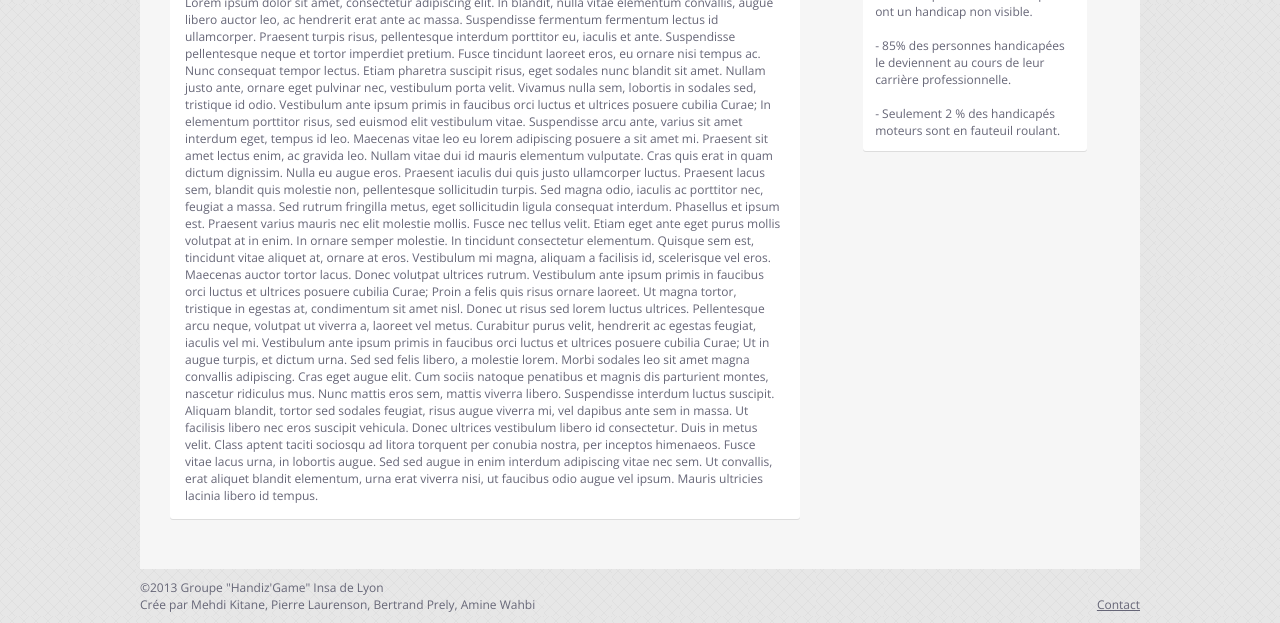
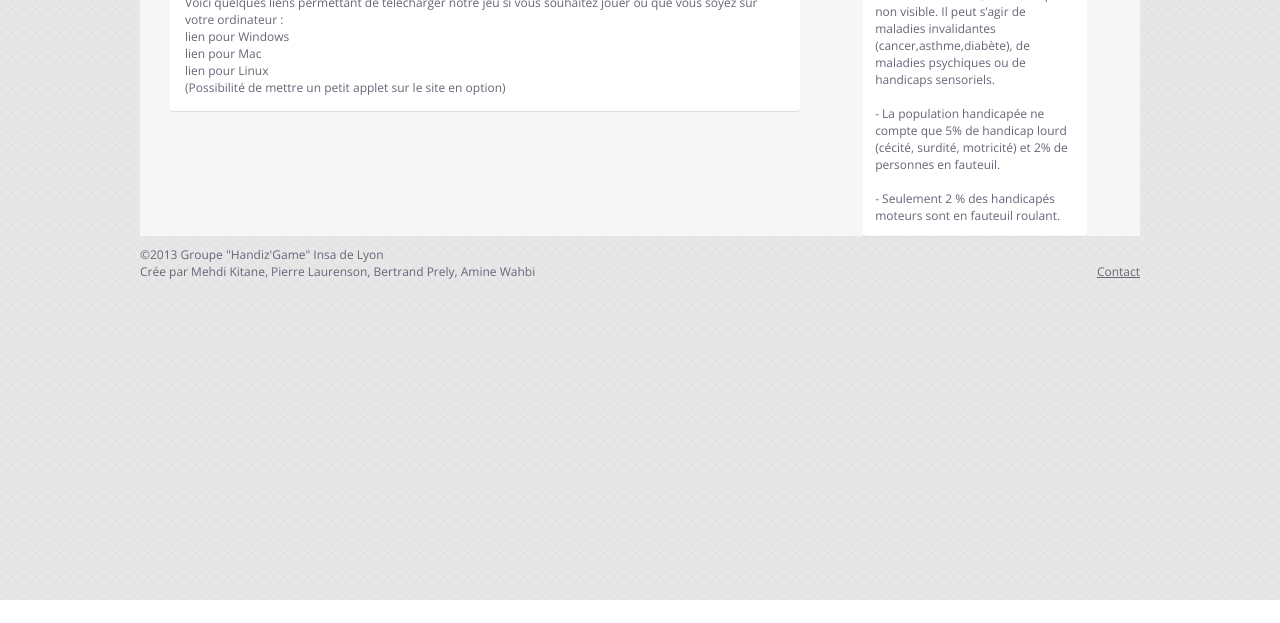
Before and after one commit to mkitane/HandizGame, a plain HTML site: page SiteInfo/game.html in a window 1280 px wide. Shown: the part 200-823 px from the top of the page. After the commit the page ends 800 px from the top, so only its background shows below. Drawn offline with nearby package versions, Linux system fonts and the light colour scheme.

Commit message:
Révision HTML onglet Le Jeu

```diff
--- a/SiteInfo/game.html
+++ b/SiteInfo/game.html
@@ -36,15 +36,11 @@
                 <div class="corps">
                 	<h1> Le Jeu</h1>
 
-                               Lorem ipsum dolor sit amet, consectetur adipiscing elit. In blandit, nulla vitae elementum convallis, augue libero auctor leo, ac hendrerit erat ante ac massa. Suspendisse fermentum fermentum lectus id ullamcorper. Praesent turpis risus, pellentesque interdum porttitor eu, iaculis et ante. Suspendisse pellentesque neque et tortor imperdiet pretium. Fusce tincidunt laoreet eros, eu ornare nisi tempus ac. Nunc consequat tempor lectus. Etiam pharetra suscipit risus, eget sodales nunc blandit sit amet. Nullam justo ante, ornare eget pulvinar nec, vestibulum porta velit. Vivamus nulla sem, lobortis in sodales sed, tristique id odio. Vestibulum ante ipsum primis in faucibus orci luctus et ultrices posuere cubilia Curae;
-
-In elementum porttitor risus, sed euismod elit vestibulum vitae. Suspendisse arcu ante, varius sit amet interdum eget, tempus id leo. Maecenas vitae leo eu lorem adipiscing posuere a sit amet mi. Praesent sit amet lectus enim, ac gravida leo. Nullam vitae dui id mauris elementum vulputate. Cras quis erat in quam dictum dignissim. Nulla eu augue eros. Praesent iaculis dui quis justo ullamcorper luctus. Praesent lacus sem, blandit quis molestie non, pellentesque sollicitudin turpis. Sed magna odio, iaculis ac porttitor nec, feugiat a massa. Sed rutrum fringilla metus, eget sollicitudin ligula consequat interdum. Phasellus et ipsum est.
-
-Praesent varius mauris nec elit molestie mollis. Fusce nec tellus velit. Etiam eget ante eget purus mollis volutpat at in enim. In ornare semper molestie. In tincidunt consectetur elementum. Quisque sem est, tincidunt vitae aliquet at, ornare at eros. Vestibulum mi magna, aliquam a facilisis id, scelerisque vel eros. Maecenas auctor tortor lacus. Donec volutpat ultrices rutrum.
-
-Vestibulum ante ipsum primis in faucibus orci luctus et ultrices posuere cubilia Curae; Proin a felis quis risus ornare laoreet. Ut magna tortor, tristique in egestas at, condimentum sit amet nisl. Donec ut risus sed lorem luctus ultrices. Pellentesque arcu neque, volutpat ut viverra a, laoreet vel metus. Curabitur purus velit, hendrerit ac egestas feugiat, iaculis vel mi. Vestibulum ante ipsum primis in faucibus orci luctus et ultrices posuere cubilia Curae; Ut in augue turpis, et dictum urna. Sed sed felis libero, a molestie lorem. Morbi sodales leo sit amet magna convallis adipiscing. Cras eget augue elit. Cum sociis natoque penatibus et magnis dis parturient montes, nascetur ridiculus mus. Nunc mattis eros sem, mattis viverra libero.
-
-Suspendisse interdum luctus suscipit. Aliquam blandit, tortor sed sodales feugiat, risus augue viverra mi, vel dapibus ante sem in massa. Ut facilisis libero nec eros suscipit vehicula. Donec ultrices vestibulum libero id consectetur. Duis in metus velit. Class aptent taciti sociosqu ad litora torquent per conubia nostra, per inceptos himenaeos. Fusce vitae lacus urna, in lobortis augue. Sed sed augue in enim interdum adipiscing vitae nec sem. Ut convallis, erat aliquet blandit elementum, urna erat viverra nisi, ut faucibus odio augue vel ipsum. Mauris ultricies lacinia libero id tempus.
+                       Voici quelques liens permettant de télécharger notre jeu si vous souhaitez jouer où que vous soyez sur votre ordinateur : <br />
+lien pour Windows <br />
+lien pour Mac <br />
+lien pour Linux <br />
+(Possibilité de mettre un petit applet sur le site en option)
 
 
 
@@ -57,10 +53,11 @@ Suspendisse interdum luctus suscipit. Aliquam blandit, tortor sed sodales feugia
                				 <h1> Le Saviez Vous ? </h1>
 
             		    <p>
-                 				   - 80% des personnes handicapées ont un handicap non visible.
+  - Dans 82% des cas, le handicap est non visible. Il peut s’agir de maladies invalidantes (cancer,asthme,diabète), de maladies psychiques ou de handicaps
+sensoriels.
 									<br />
 									<br />
-               					   	- 85% des personnes handicapées le deviennent au cours de leur carrière professionnelle.
+               - La population handicapée ne compte que 5% de handicap lourd (cécité, surdité, motricité) et 2% de personnes en fauteuil.
 
 									<br />
 									<br />
```
